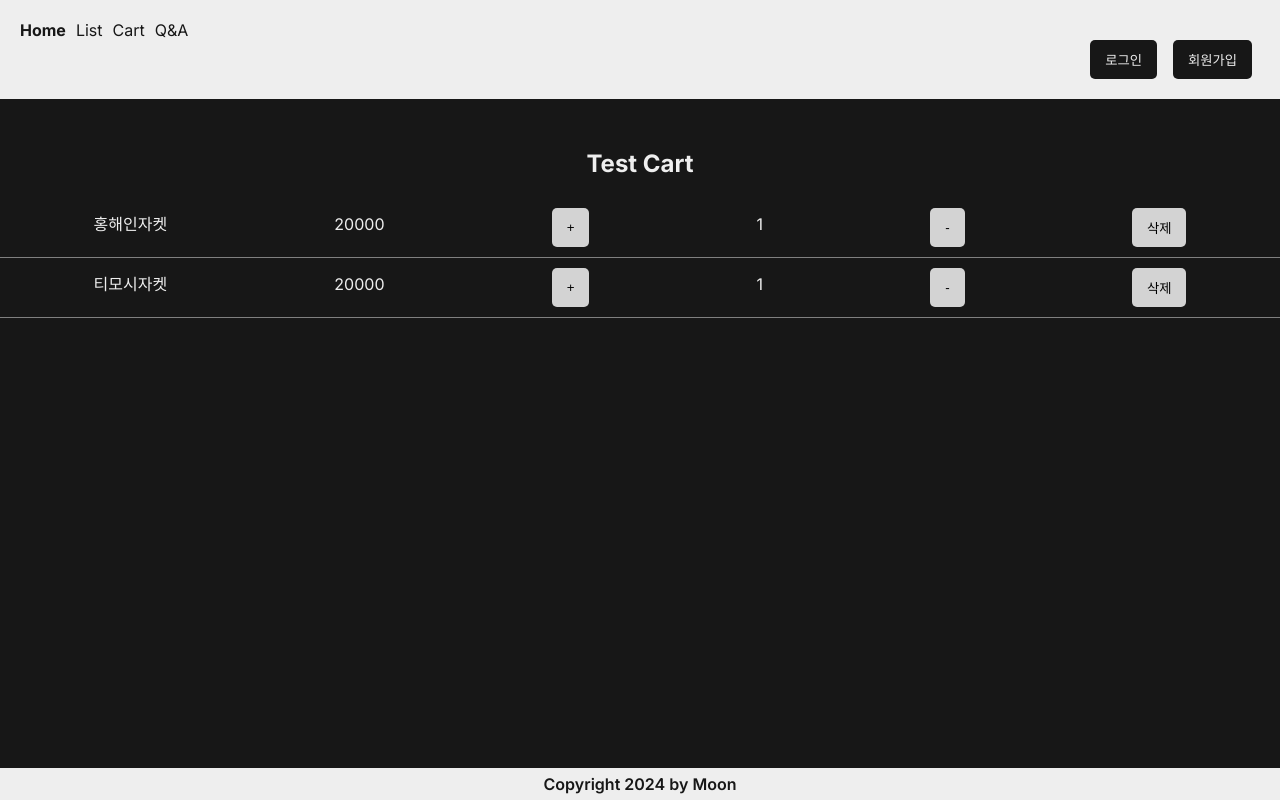
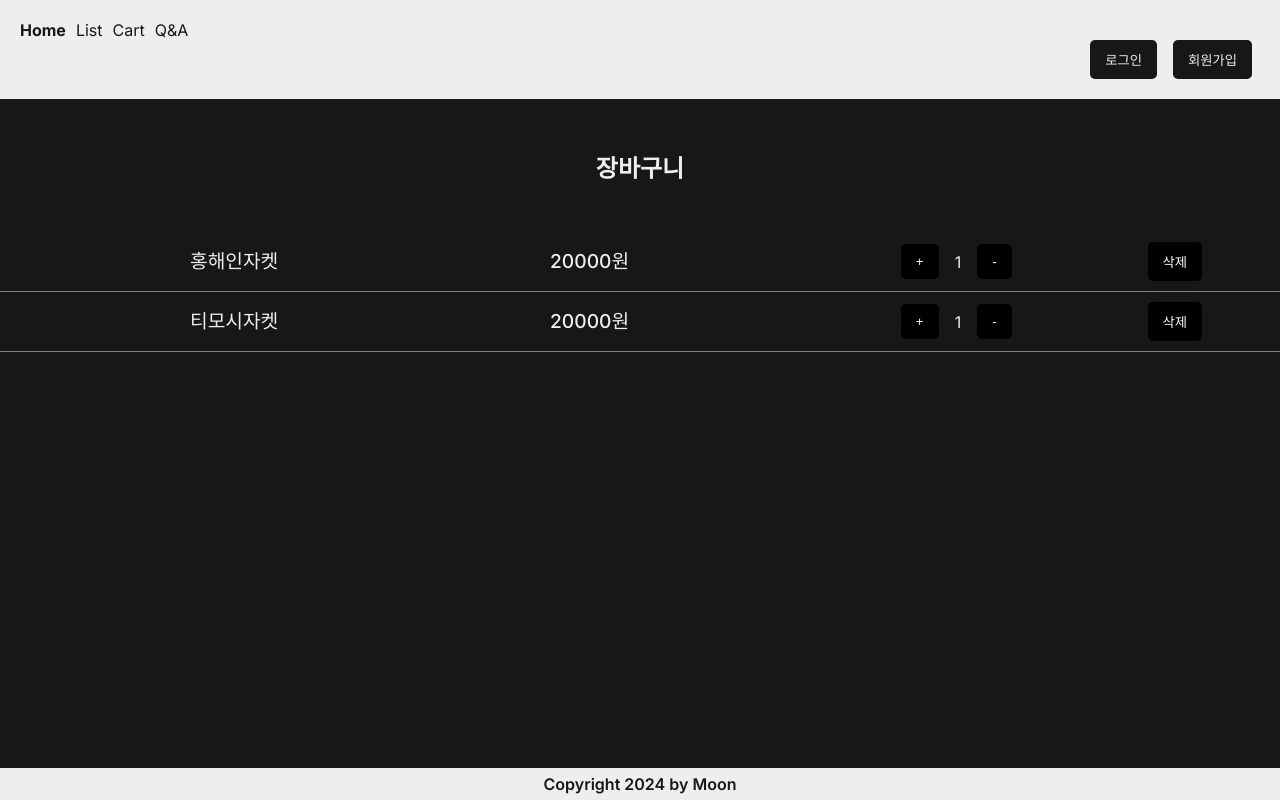
Before and after one commit to mongzii/next-M-market, a Next.js app: page /cart in a window 1280 px wide. Shown: the top 800 px of the page. Built offline with nearby package versions, Linux system fonts and the light colour scheme; no server answers.

Commit message:
design: cart 디자인수정

```diff
--- a/app/cart/Item.js
+++ b/app/cart/Item.js
@@ -22,17 +22,25 @@ export default function Item() {
 
   return (
     <div>
-      <h2 className="title">Test Cart</h2>
+      <h2 className="title-cart">장바구니</h2>
       {Item.map((a, i) => {
         return (
           <div className="cart-item" key={i}>
             {/* <p>{a.id}</p> */}
-            <p>{a.product}</p>
-            <p>{a.price}</p>
-            <button onClick={() => handleUp(i)}>+</button>
-            <p>{a.count}</p>
-            <button onClick={() => handleDown(i)}>-</button>
-            <button onClick={() => handleDelete(i)}>삭제</button>
+            <div className="item1">
+              <p>{a.product}</p>
+            </div>
+            <div className="item2">
+              <p>{a.price}원</p>
+            </div>
+            <div className="item3">
+              <button onClick={() => handleUp(i)}>+</button>
+              <p>{a.count}</p>
+              <button onClick={() => handleDown(i)}>-</button>
+            </div>
+            <div className="item4">
+              <button onClick={() => handleDelete(i)}>삭제</button>
+            </div>
           </div>
         );
       })}
--- a/app/globals.css
+++ b/app/globals.css
@@ -139,6 +139,12 @@ body {
   width: 100%;
   height: auto;
 }
+/* --------------장바구니------------------ */
+.title-cart {
+  text-align: center;
+  margin-top: 50px;
+  margin-bottom: 3rem;
+}
 
 .cart-item {
   padding: 10px;
@@ -147,6 +153,44 @@ body {
   border-bottom: 1px solid gray;
   line-height: 0px;
 }
+.item1 {
+  flex-grow: 2;
+  font-size: 1.2rem;
+  font-weight: 550;
+  padding-left: 180px;
+}
+.item2 {
+  flex-grow: 2;
+  font-size: 1.2rem;
+  font-weight: 500;
+}
+.item3 {
+  display: flex;
+  gap: 1rem;
+  flex-grow: 1;
+  align-items: center;
+
+  button {
+    background-color: black;
+    color: white;
+    &:hover {
+      cursor: pointer;
+      background-color: #153448;
+    }
+  }
+}
+.item4 {
+  flex-grow: 0.5;
+  button {
+    background-color: black;
+    color: white;
+    &:hover {
+      cursor: pointer;
+      background-color: #153448;
+    }
+  }
+}
+/* -------------------------------- */
 
 .list-bg {
   background: rgb(249, 250, 255);
@@ -219,3 +263,9 @@ a {
   text-decoration: none;
   color: white;
 }
+/* --------------로딩화면------------------ */
+.load {
+  display: flex;
+  justify-content: center;
+  align-items: center;
+}
--- a/app/loading.js
+++ b/app/loading.js
@@ -1,7 +1,7 @@
 export default function Loading() {
   return (
-    <>
+    <div className="load">
       <h1>로딩중입니다</h1>
-    </>
+    </div>
   );
 }
```
